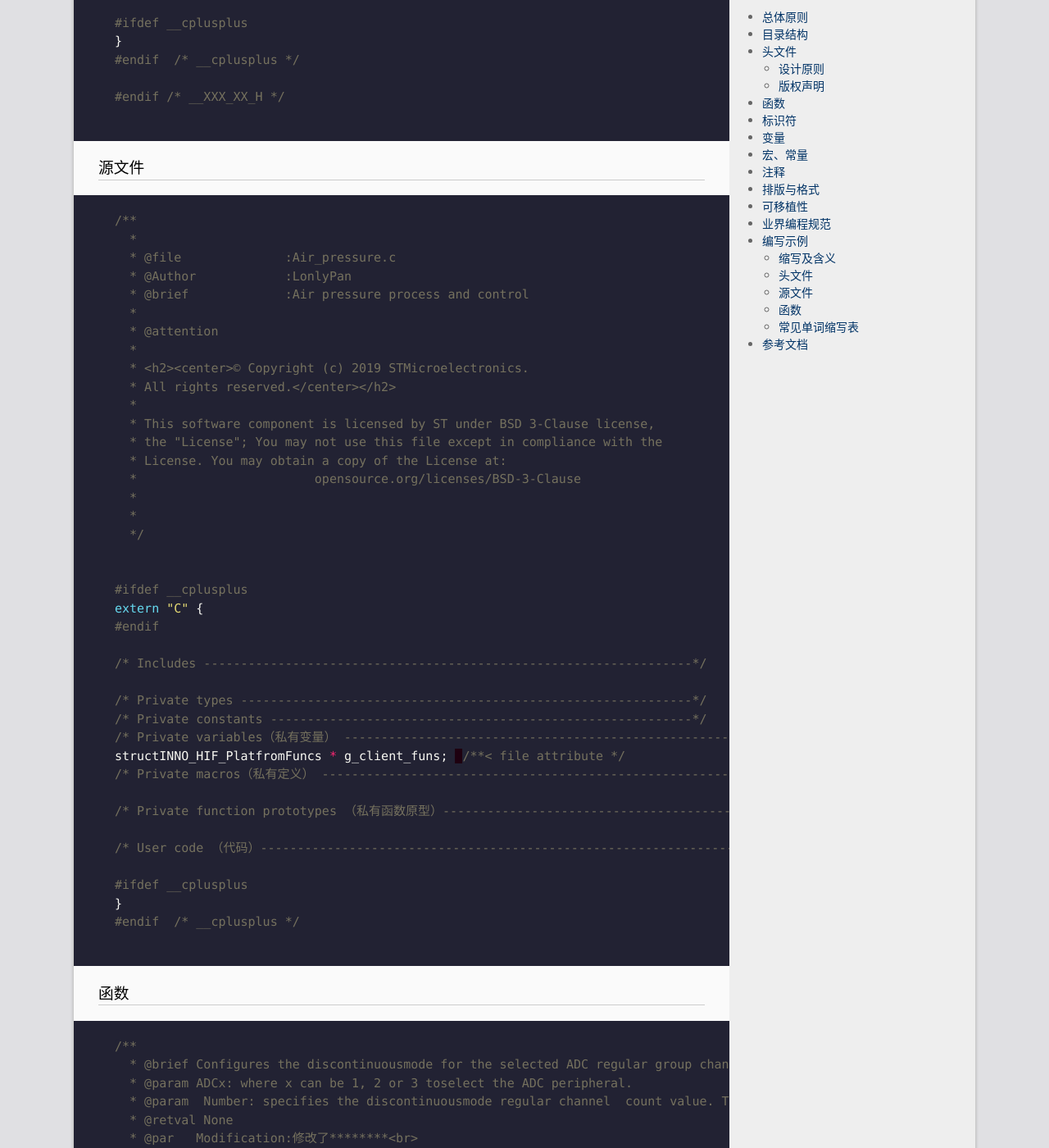
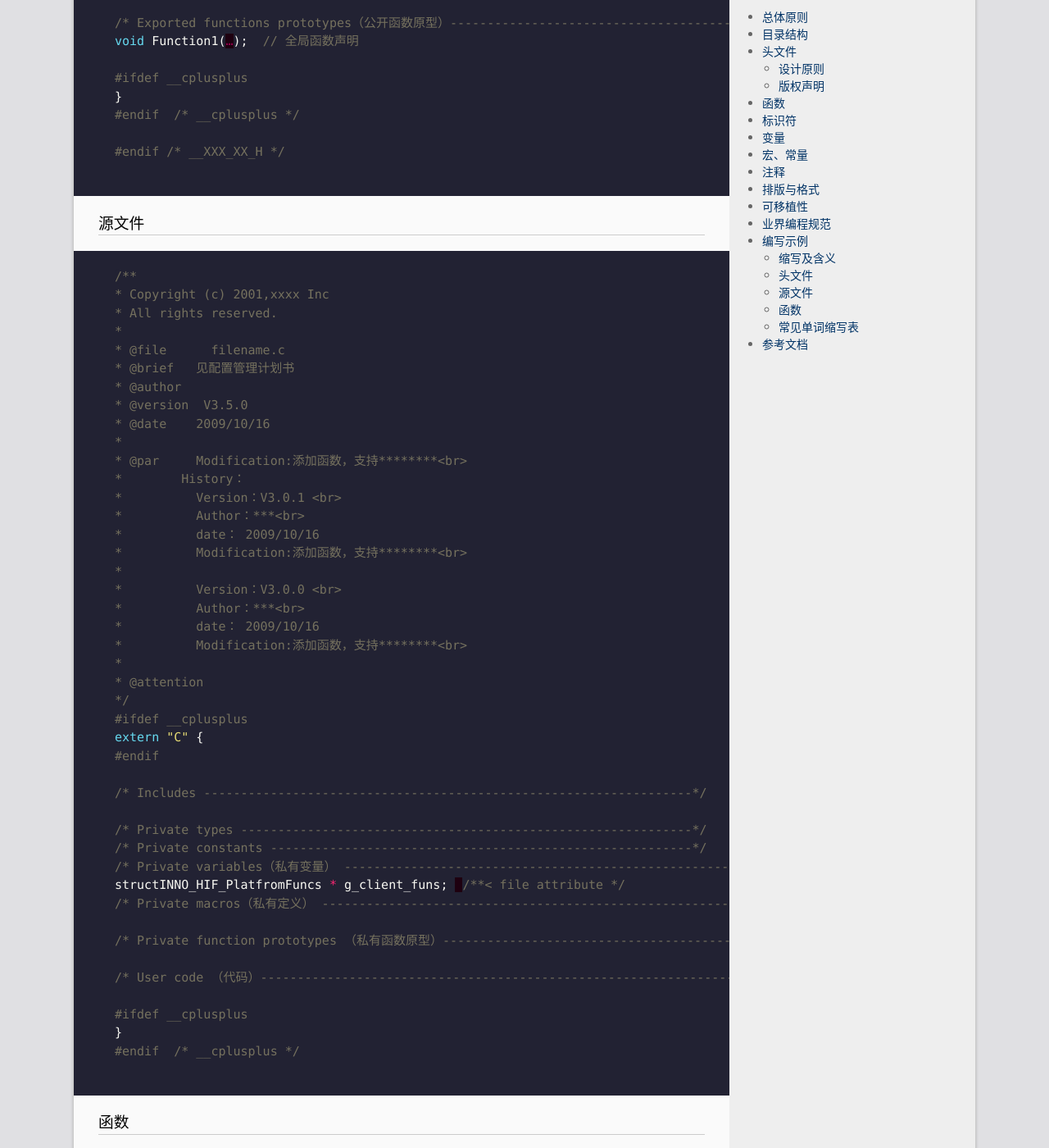
Before and after one commit to LonlyStack/LonlyPan.github.io, a Jekyll site: the page built from _posts/2019-9-3-编码规范.md, in a window 1280 px wide and 1400 px high, scrolled down 4902 px. Shown: the whole window at 82% size. Built offline with Jekyll 4.4.1, drawn with Linux system fonts in a browser that asks for light colours; some of the changed text lies outside the part shown.

Commit message:
修改文件: _posts/2019-9-3-编码规范.md

````diff
--- a/_posts/2019-9-3-编码规范.md
+++ b/_posts/2019-9-3-编码规范.md
@@ -134,12 +134,15 @@ categories:  C/C++
 * @date    2009/10/16
 *
 * @par     Modification:添加函数，支持********<br>
-*                     History
+*        History：
 *          Version：V3.0.1 <br>
 *          Author：***<br>
+*          date： 2009/10/16
 *          Modification:添加函数，支持********<br>
+*
 *          Version：V3.0.0 <br>
 *          Author：***<br>
+*          date： 2009/10/16
 *          Modification:添加函数，支持********<br>
 *
 * @attention
@@ -183,25 +186,29 @@ void Function1(…);  // 全局函数声明
 
 ```c++
 /**
-  *
-  * @file              :Air_pressure.c
-  * @Author            :LonlyPan
-  * @brief             :Air pressure process and control
-  *
-  * @attention
-  *
-  * <h2><center>© Copyright (c) 2019 STMicroelectronics.
-  * All rights reserved.</center></h2>
-  *
-  * This software component is licensed by ST under BSD 3-Clause license,
-  * the "License"; You may not use this file except in compliance with the
-  * License. You may obtain a copy of the License at:
-  *                        opensource.org/licenses/BSD-3-Clause
-  *
-  *
-  */
-
-
+* Copyright (c) 2001,xxxx Inc
+* All rights reserved.
+*
+* @file      filename.c
+* @brief   见配置管理计划书
+* @author
+* @version  V3.5.0
+* @date    2009/10/16
+*
+* @par     Modification:添加函数，支持********<br>
+*        History：
+*          Version：V3.0.1 <br>
+*          Author：***<br>
+*          date： 2009/10/16
+*          Modification:添加函数，支持********<br>
+*
+*          Version：V3.0.0 <br>
+*          Author：***<br>
+*          date： 2009/10/16
+*          Modification:添加函数，支持********<br>
+*
+* @attention
+*/
 #ifdef __cplusplus
 extern "C" {
 #endif
````
